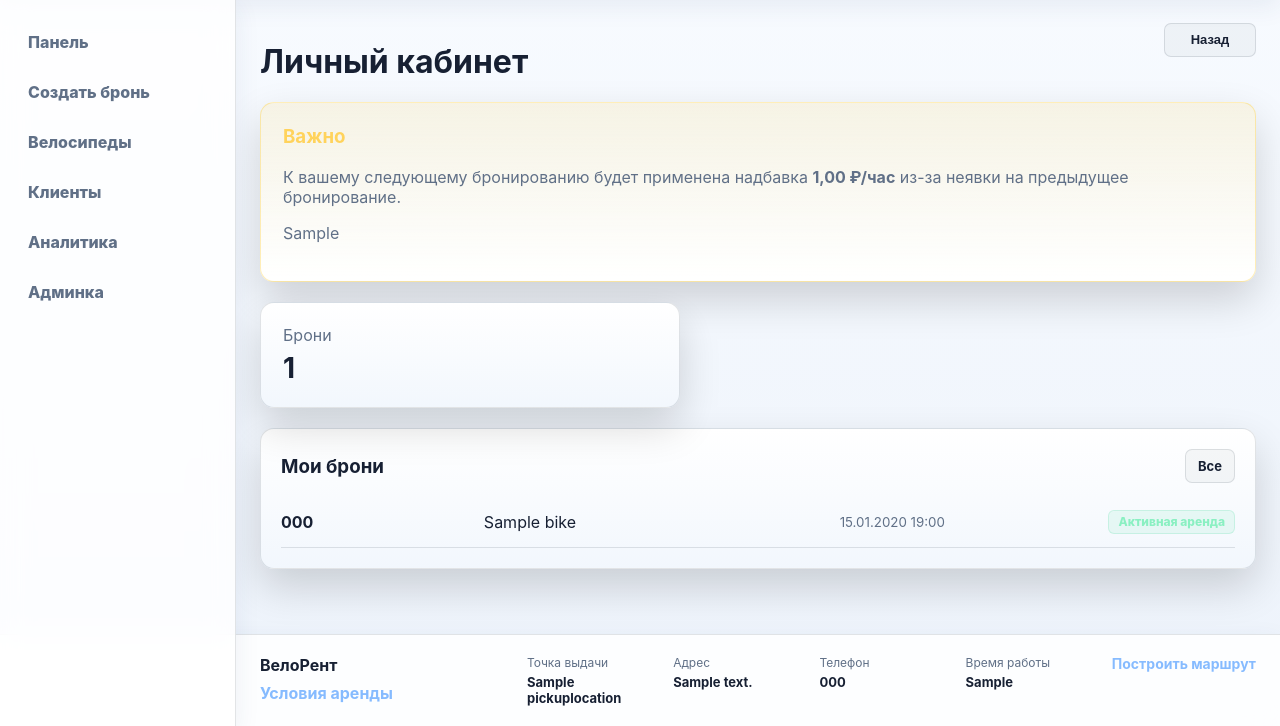
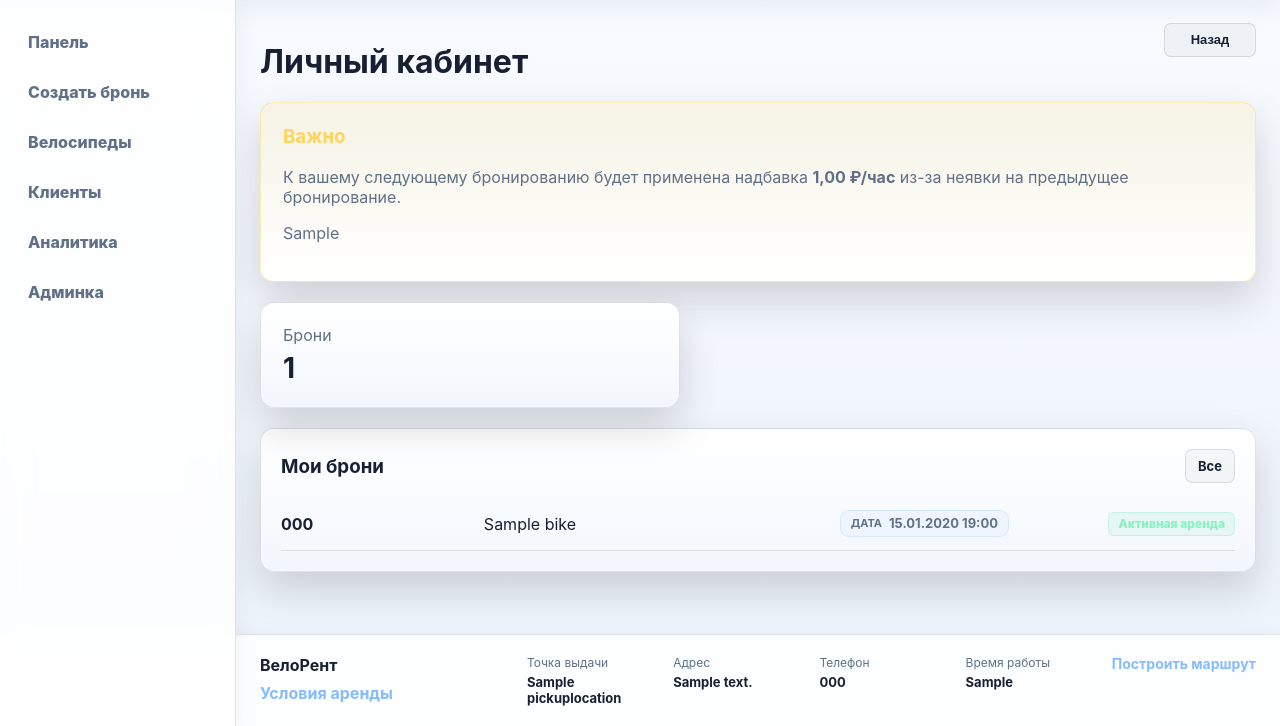
Before and after one commit to denchikslazieeet/velorent_system, a Django app: page /dashboard/ in a window 1280 px wide. Shown: the part 74-800 px from the top of the page. Run offline with Django 5.2, Linux system fonts and the light colour scheme; a user stored in the database is signed in; tables that the repository leaves empty hold one stand-in row (values such as "Sample post").

Commit message:
Highlight booking dates in dashboard

```diff
--- a/static/css/style.css
+++ b/static/css/style.css
@@ -1552,6 +1552,30 @@ input[type="radio"] {
     color: var(--muted);
 }
 
+.booking-date-pill {
+    justify-self: start;
+    display: inline-flex;
+    align-items: center;
+    gap: 7px;
+    width: fit-content;
+    max-width: 100%;
+    padding: 6px 10px;
+    border: 1px solid rgba(125, 184, 255, 0.22);
+    border-radius: 9px;
+    background: rgba(125, 184, 255, 0.08);
+    color: var(--text);
+    font-size: 13px;
+    font-weight: 700;
+    line-height: 1;
+}
+
+.booking-date-pill span {
+    color: var(--muted);
+    font-size: 11px;
+    font-weight: 700;
+    text-transform: uppercase;
+}
+
 .booking-list-main:hover strong,
 .booking-list-main:hover span {
     color: var(--accent);
--- a/templates/dashboard/user_dashboard.html
+++ b/templates/dashboard/user_dashboard.html
@@ -62,7 +62,10 @@
             <a href="{% url 'booking-detail' booking.pk %}" class="booking-list-main">
                 <strong>{{ booking.number }}</strong>
                 <span>{{ booking.bike.title }}</span>
-                <small>{{ booking.start_at|date:"d.m.Y H:i" }}</small>
+                <small class="booking-date-pill" aria-label="Дата брони">
+                    <span>Дата</span>
+                    {{ booking.start_at|date:"d.m.Y H:i" }}
+                </small>
             </a>
             <span class="status-badge status-{{ booking.status }}">
                 {{ booking.get_status_display }}
```
